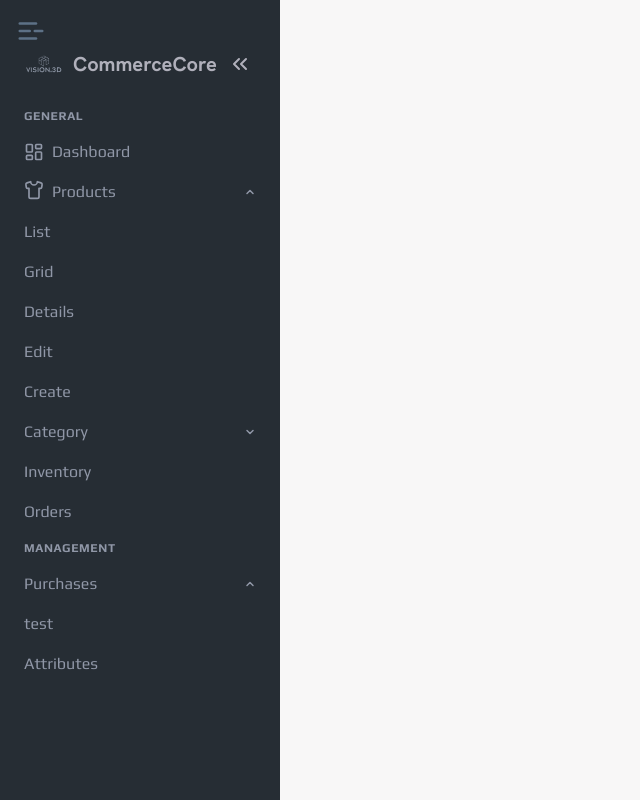
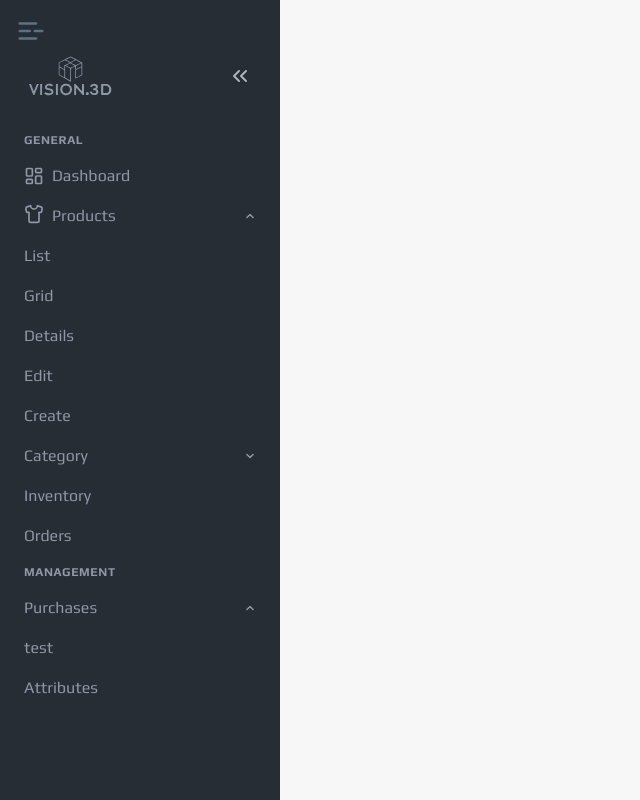
Before and after one commit to manawara/dashboard-ecommerce, a Next.js app: page /dashboard in a window 1280 px wide. Shown: the whole page, without its empty margins (0-640 px from the left). Built offline with nearby package versions, Linux system fonts and the light colour scheme.

Commit message:
Change import logo and refactor navbar - styling code

```diff
--- a/components/Logo/Logo.tsx
+++ b/components/Logo/Logo.tsx
@@ -1,11 +1,15 @@
 import logo from "@/public/logo.svg";
 import Image from "next/image";
 
-const Logo = () => {
+const Logo = ({ className }: { className?: string }) => {
   return (
     <div className="flex gap-2">
-      <Image src={logo} height={24} alt="logo dashboard" />
-      <span className="text-xl font-semibold font-hanken ">CommerceCore</span>
+      <Image
+        src={logo}
+        width={140}
+        alt="logo dashboard"
+        className={className}
+      />
     </div>
   );
 };
--- a/feature/sidebar/components/NavBar/NavBar.tsx
+++ b/feature/sidebar/components/NavBar/NavBar.tsx
@@ -1,7 +1,13 @@
 import NavItem from "../NavItem/NavItem";
 import { data } from "../../utils/data";
 const NavBar = () => {
-  return data.map((section) => <NavItem key={section.id} data={section} />);
+  return (
+    <ul>
+      {data.map((section) => (
+        <NavItem key={section.id} data={section} />
+      ))}{" "}
+    </ul>
+  );
 };
 
 export default NavBar;
```
